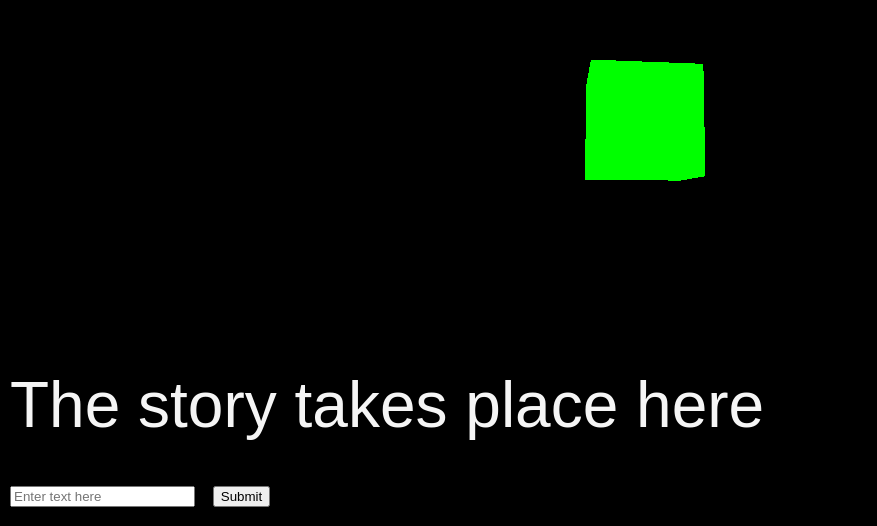
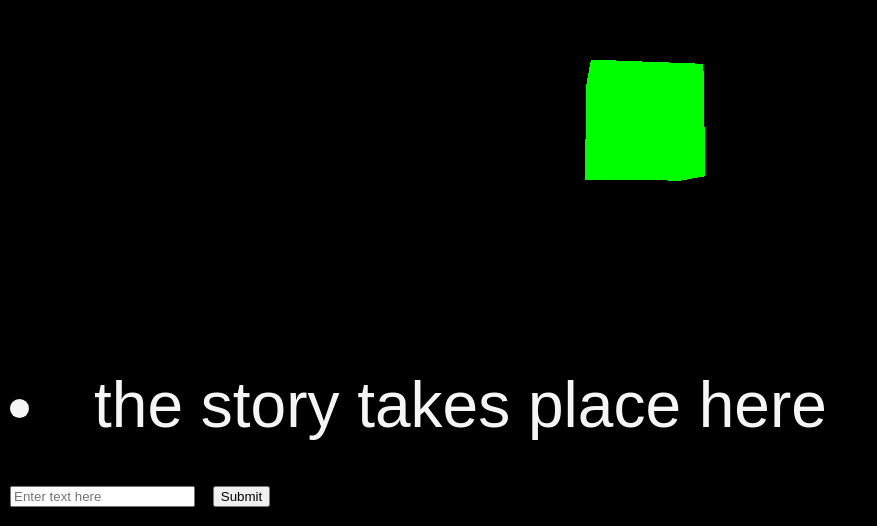
Before and after one commit to ohsnaplol/our-story, a website: page index.html in a window 1280 px wide. Shown: the part 274-800 px from the top of the page, without its empty margins (0-877 px from the left). Drawn offline with nearby package versions, Linux system fonts and the light colour scheme.

Commit message:
Add interactivity

```diff
--- a/index.html
+++ b/index.html
@@ -7,16 +7,19 @@
     <script defer src="https://unpkg.com/alpinejs@3.x.x/dist/cdn.min.js"></script>
 		<script src="js/three.js" defer></script>
 		<script src="js/scene.js" defer></script>
-		<script>
-			let lines = ['the story takes place here array version'];
+		<script defer>
+			// An attempt to use data outside of HTML
+			// document.addEventListener('alpine:init', () => {
+			// 	let reactiveLines = Alpine.reactive({ lines: ['the story takes place here'] });
+    	// });
 		</script>
 	</head>
 	<body>
 		<div id="container">
-			<main id="hud" x-data>
-				<div id="scrolling-text">
-					<p>The story takes place here</p>
-				</div>
+			<main id="hud" x-data="{ lines: ['the story takes place here'] }">
+				<template id="scrolling-text" x-for="line in lines">
+					<li x-text="line"></li>
+				</template>
 				<form @submit.prevent="lines.push('new message');">
 					<input type="text" id="text-input" placeholder="Enter text here">
 					<button type="submit">Submit</button>
```
